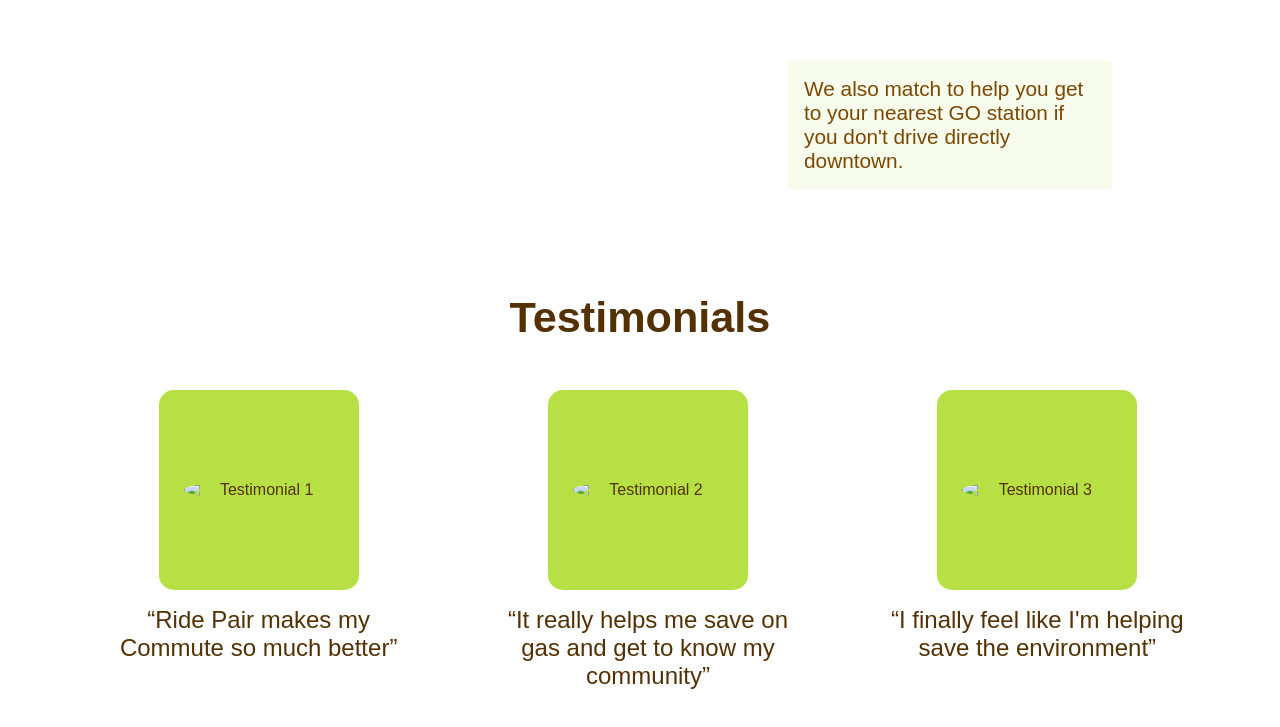
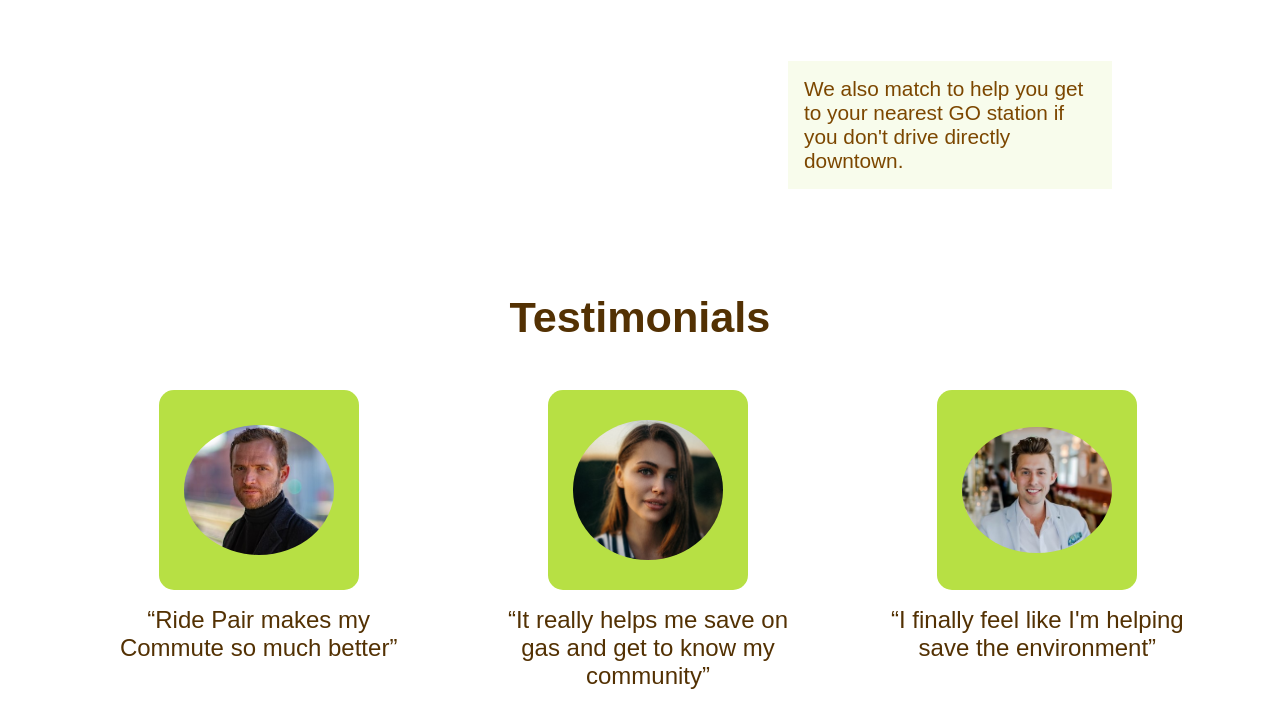
Before and after one commit to anumuraly/ridepear, a plain HTML site: page index.html in a window 1280 px wide. Shown: the part 1225-1952 px from the top of the page. Drawn offline with Linux system fonts and the light colour scheme.

Commit message:
Update index.html

```diff
--- a/index.html
+++ b/index.html
@@ -56,7 +56,7 @@
         <h3>How it works</h3>
         <p class="content">Near 500,000 people commute to downtown Toronto on
           a daily basis.<b>That's a lot of traffic, delays and
-          unpredictable scenarios</b></p>
+          unpredictable scenarios.</b></p>
 
         <p>Ride Pear helps you find locals that travel to
           Toronto on a daily basis and matches you for regular
@@ -72,20 +72,20 @@
   <div class="testimonial">
     <div class="testimonial-column">
       <div class="testimonial-image-container">
-        <img src="testimonial1.png" alt="Testimonial 1" />
+        <img src="testimonial1.jpg" alt="Testimonial 1" />
       </div>
       <p><q>Ride Pair makes my Commute so much better</q></p>
     </div>
     <div class="testimonial-column">
       <div class="testimonial-image-container">
-        <img src="testimonial2.png" alt="Testimonial 2" />
+        <img src="testimonial2.jpg" alt="Testimonial 2" />
       </div>
       <p><q>It really helps me save on gas and get to know
         my community</q></p>
     </div>
     <div class="testimonial-column">
       <div class="testimonial-image-container">
-        <img src="testimonial3.png" alt="Testimonial 3" />
+        <img src="testimonial3.jpg" alt="Testimonial 3" />
       </div>
       <p><q>I finally feel like I'm helping save the environment</q></p>
     </div>
```
